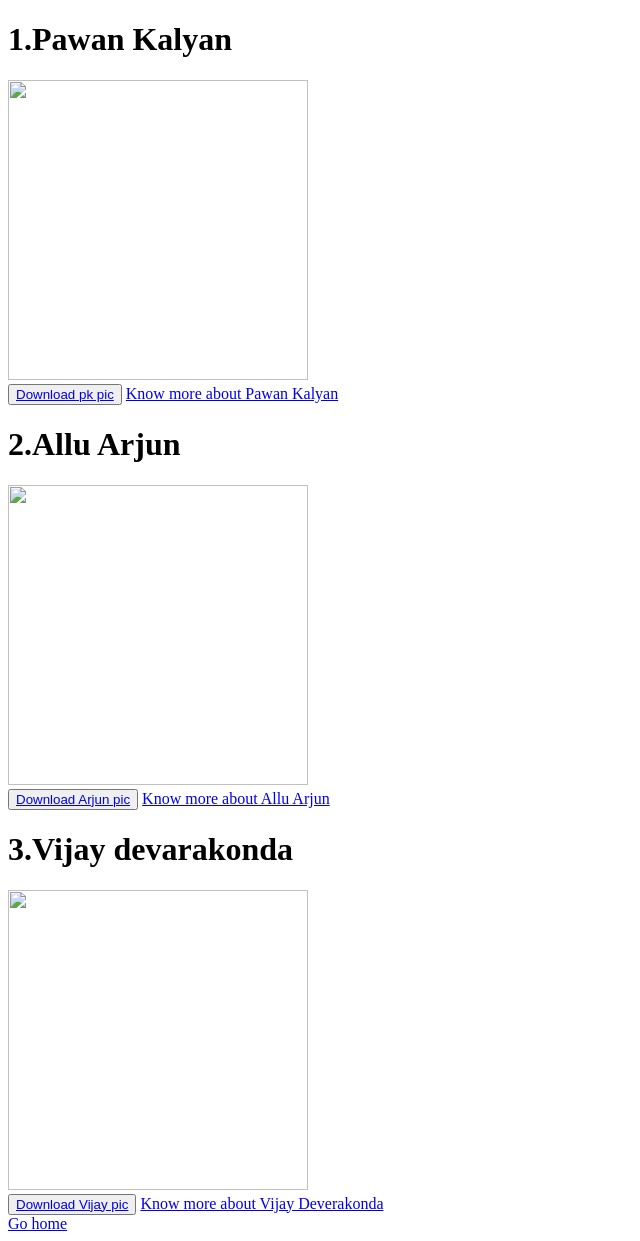
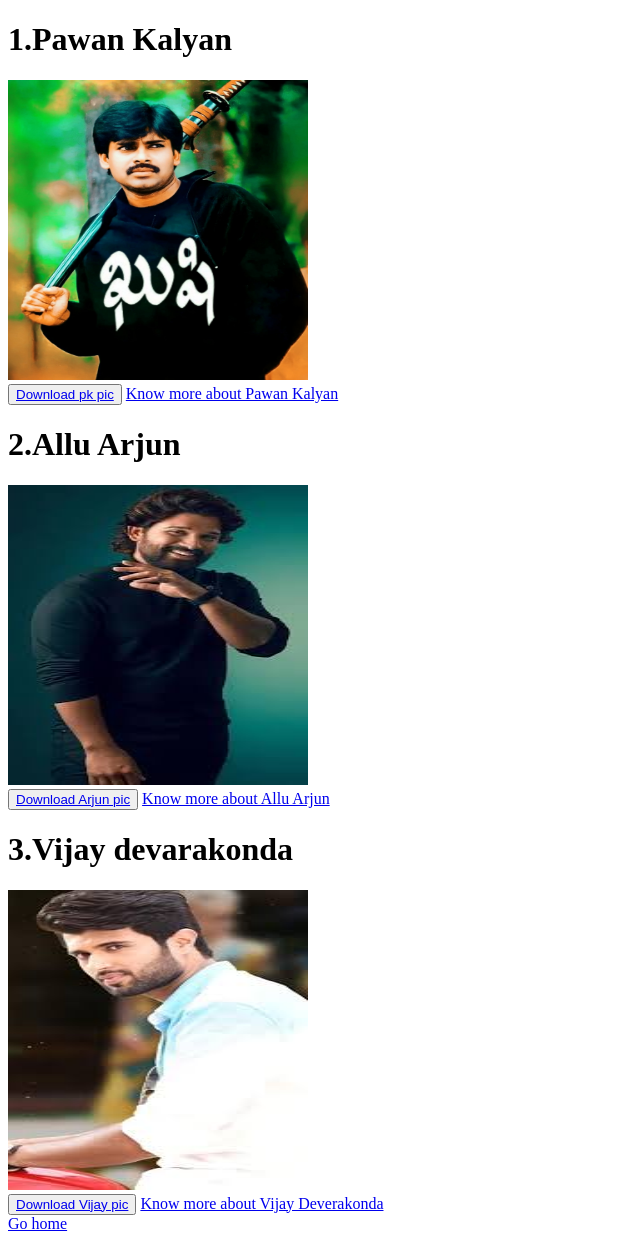
Before and after one commit to Jyothi666/Day-6, a plain HTML site: page Actors/Hero.html in a window 1280 px wide. Shown: the whole page, without its empty margins (0-640 px from the left). Drawn offline with Linux system fonts and the light colour scheme; the site is published under a folder, as on GitHub Pages, so addresses that start at the root find nothing.

Commit message:
Hero.html

```diff
--- a/Actors/Hero.html
+++ b/Actors/Hero.html
@@ -7,18 +7,18 @@
 </head>
 <body>
    <h1>1.Pawan Kalyan</h1>
-   <img src="/Pawan Kalyan.jpg" width="300" height="300"><br>
-   <button><a href="/Pawan Kalyan.jpg" download>Download pk pic</a></button>
+   <img src="Pawan Kalyan.jpg" width="300" height="300"><br>
+   <button><a href="Pawan Kalyan.jpg" download>Download pk pic</a></button>
    <a href="https://en.wikipedia.org/wiki/Pawan_Kalyan" target="_blank">Know more about Pawan Kalyan</a>
 
    <h1>2.Allu Arjun</h1>
-   <img src="/AA.jpeg" width="300" height="300"><br>
-   <button><a href="/AA.jpeg" download>Download Arjun pic</a></button>
+   <img src="AA.jpeg" width="300" height="300"><br>
+   <button><a href="AA.jpeg" download>Download Arjun pic</a></button>
    <a href="https://en.wikipedia.org/wiki/Allu Arjun" target="_blank">Know more about Allu Arjun</a>
 
    <h1>3.Vijay devarakonda</h1>
-   <img src="/Vijay.jpeg" width="300" height="300"><br>
-   <button><a href="/Vijay.jpeg" download>Download Vijay pic</a></button>
+   <img src="Vijay.jpeg" width="300" height="300"><br>
+   <button><a href="Vijay.jpeg" download>Download Vijay pic</a></button>
    <a href="https://en.wikipedia.org/wiki/Vijay_Deverakonda" target="_blank">Know more about Vijay Deverakonda</a><br>
 
  <a href="./Main/index.html">Go home</a>
```
